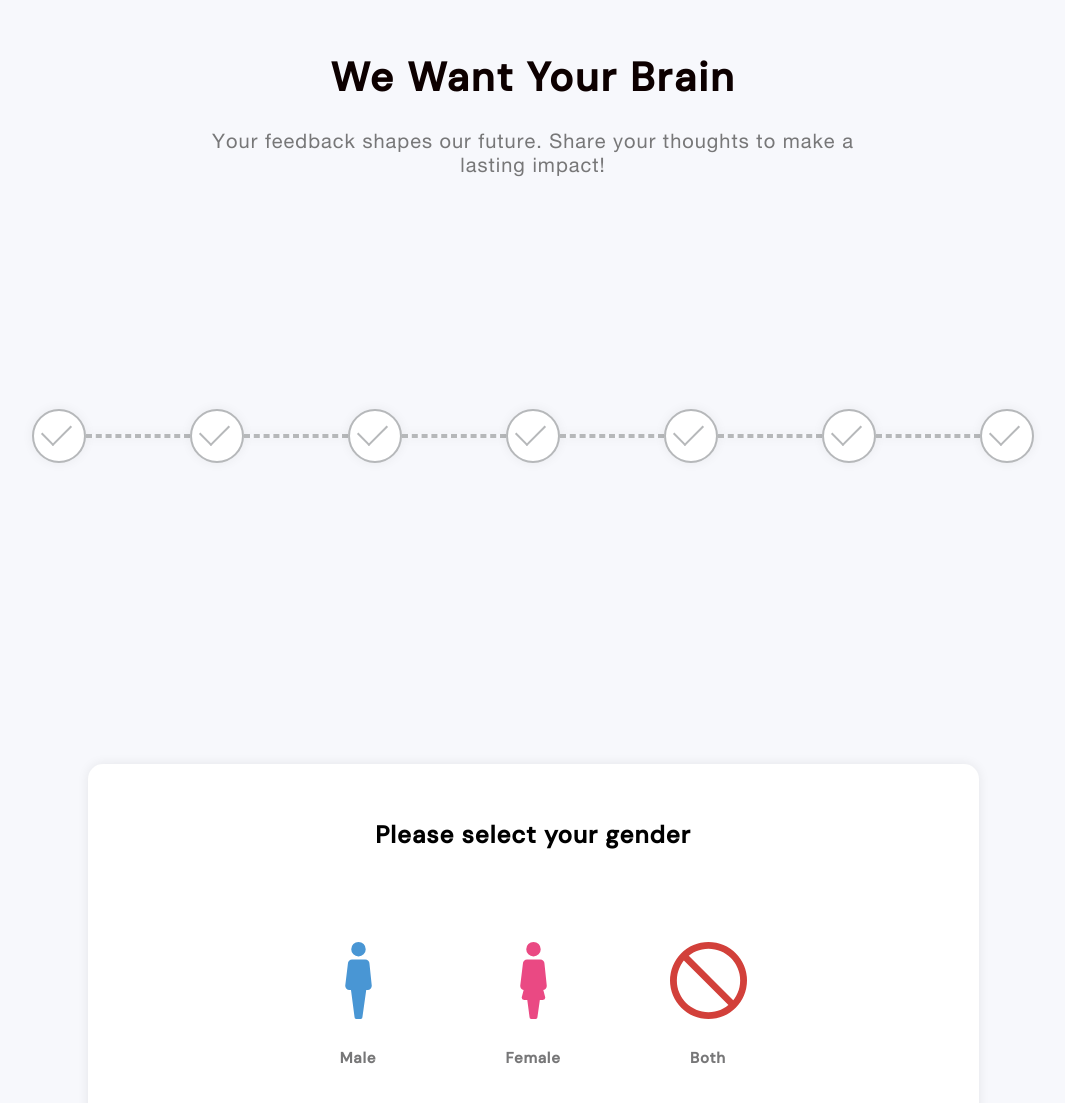
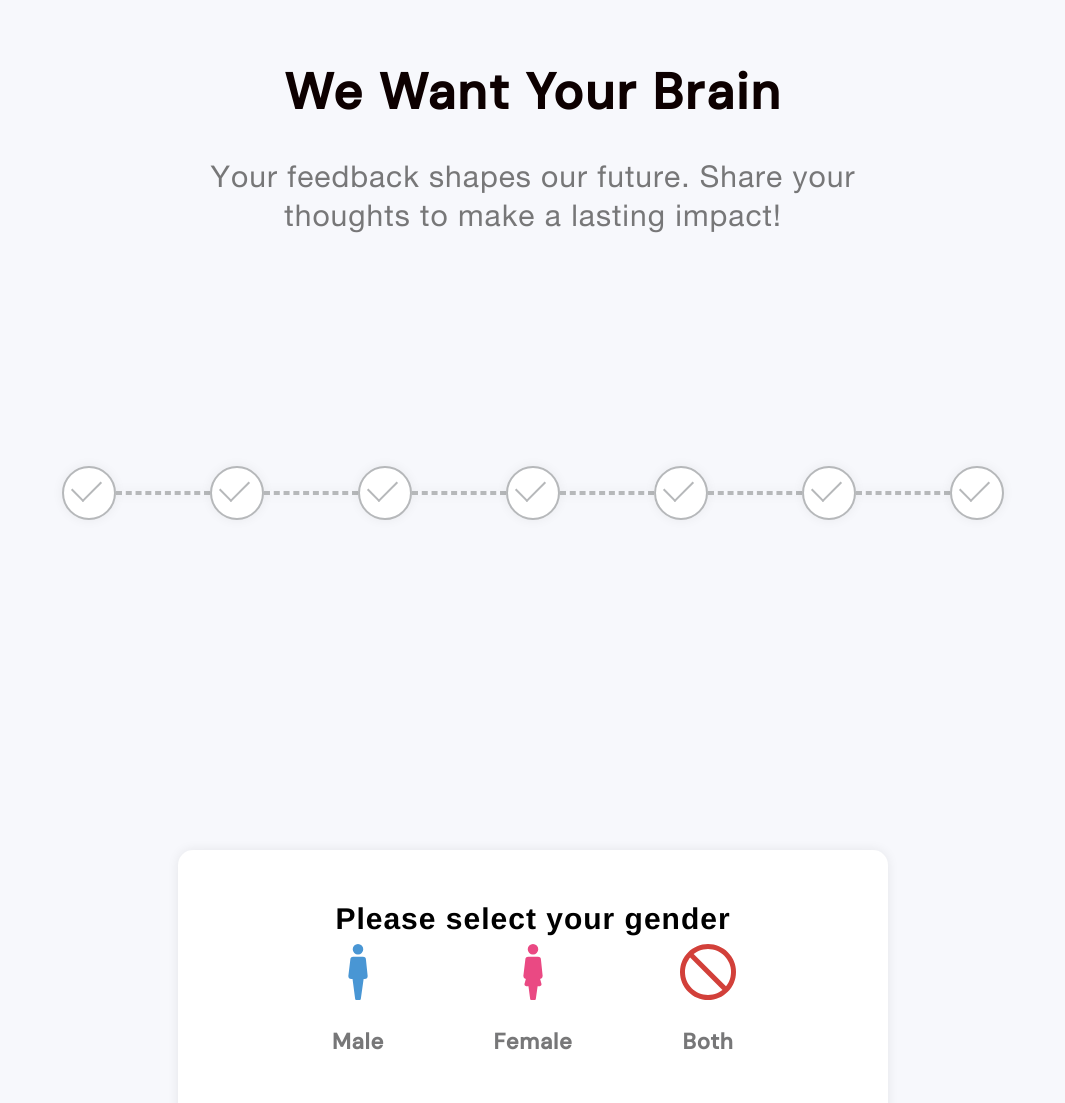
Before and after one commit to AshwiniSReddy/feedback_frontend, a React (Create React App) app: page / in a window 1280 px wide. Shown: the part 179-1282 px from the top of the page, without its empty margins (107-1172 px from the left). Built offline with nearby package versions, Linux system fonts and the light colour scheme.

Commit message:
added validation

```diff
--- a/src/App.css
+++ b/src/App.css
@@ -9,6 +9,9 @@
 }
 body {
   touch-action: manipulation; /* This allows panning and single-finger gestures but not pinch zoom */
+
+
+
 }
 
 .App::-webkit-scrollbar {
--- a/src/App.js
+++ b/src/App.js
@@ -34,6 +34,8 @@ function App() {
     // ...
   ]);
   const [selectedDiv, setSelectedDiv] = useState(-1); // New state to track the selected div
+  const [isRequired, setisRequired]=useState(false);
+  const [validationMessage, setValidationMessage] = useState(''); // New state for validation messages
   const [display_qaList, setDisplay_qaList] = useState([
     {
       id: 0,
@@ -84,12 +86,32 @@ function App() {
 
   ])
   const [currentIndex, setCurrentIndex] = useState(0);
+  // const handleNextClick = () => {
+  //     if (currentIndex < display_qaList.length ) {
+  //         setCurrentIndex(currentIndex + 1);
+  //     }
+  //    setSelectedDiv(-1);
+  // };
+
+
   const handleNextClick = () => {
-      if (currentIndex < display_qaList.length ) {
-          setCurrentIndex(currentIndex + 1);
-      }
-     setSelectedDiv(-1);
+    const currentAnswer = qaList[currentIndex].answer;
+    const isAnswerRequired = currentQA.image === null; // Assuming questions with no image require a text answer
+
+    // Check if the answer is required and the current answer is empty
+    if (isAnswerRequired && !currentAnswer.trim()) {
+      setValidationMessage('This field is required'); // Set the validation message
+      return; // Exit the function to prevent moving to the next question
+    }
+
+    // If the answer is provided or not required, clear any previous validation messages and move to the next question
+    setValidationMessage('');
+    if (currentIndex < display_qaList.length) {
+      setCurrentIndex(currentIndex + 1);
+    }
+    setSelectedDiv(-1); // Reset selected option for multiple-choice questions
   };
+
   const handleBackClick = () => {
     if (currentIndex > 0) {
         setCurrentIndex(currentIndex - 1);
@@ -137,7 +159,7 @@ const handleSubmit = async () => {
 
   return (
     <div className='App'>
-      <QAcontext.Provider value={{ qaList, setQaList, display_qaList, setDisplay_qaList,handleNextClick,currentQA, handleBackClick,currentIndex ,setQaList,handleSubmit,selectedDiv,setSelectedDiv}}>
+      <QAcontext.Provider value={{ qaList, setQaList, display_qaList, setDisplay_qaList,handleNextClick,currentQA, handleBackClick,currentIndex ,setQaList,handleSubmit,selectedDiv,setSelectedDiv,isRequired,setisRequired,validationMessage,setValidationMessage}}>
        <UsePreventZoom/>
         <Page />
 
--- a/src/Display/Display.css
+++ b/src/Display/Display.css
@@ -13,6 +13,11 @@
 
 }
 
+@font-face {
+    font-family: "Helvetica Neue";
+    src: url('../helveticaneue.ttf')
+}
+
 .display_question {
     width: 100%;
 
@@ -25,16 +30,20 @@
     display: flex;
     justify-content: center;
     align-items: center;
+    height: 25%;
 }
 
 .display_question_inner {
     width: 619px;
     height: 49px;
     text-align: center;
-    font: normal normal medium 20px/25px Helvetica Neue;
+    font-family: "Helvetica Neue";
+    font: normal normal medium 30px/39px Helvetica Neue;
+
     letter-spacing: 1px;
     color: #000000;
     opacity: 1;
+    height: 50%;
 }
 
 .display_image {
@@ -43,6 +52,7 @@
     justify-content: center;
     align-items: center;
     gap: 57px;
+    height: 100%;
 }
 
 .button {
@@ -56,6 +66,7 @@
     align-items: center;
     flex-direction: column;
     gap: 29px;
+    height: 100%;
 }
 
 .button img {
@@ -64,6 +75,8 @@
     /* UI Properties */
 
     opacity: 1;
+    height: 50%;
+    width: 100%;
 }
 
 .next {
@@ -91,7 +104,8 @@
     height: 20px;
     /* UI Properties */
     text-align: center;
-    font: normal normal 600 15px/20px DM Sans;
+    font: normal normal 600 22px/25px DM Sans;
+
     letter-spacing: 0.75px;
     color: #777778;
     text-transform: capitalize;
@@ -104,6 +118,9 @@
     flex-direction: column;
     height: 93px;
     gap: 57px;
+    font: normal normal 600 30px/39px Helvetica Neue;
+    height: 50%;
+
 }
 
 .display_textarea {
@@ -111,12 +128,15 @@
     display: flex;
     justify-content: center;
     align-items: center;
-
+    margin-top: 2%;
+    flex-direction: column;
+    gap: 1vw;
     opacity: 1;
 }
 
 textarea {
-    width: 327px;
+    /* width: 327px; */
+    width: 50%;
     height: 47px;
     /* UI Properties */
     background: #FFFFFF 0% 0% no-repeat padding-box;
@@ -145,3 +165,8 @@ textarea {
     /* padding-top: 12px;
     padding-left: 25px; */
 }
+
+.validation-message {
+    color: red;
+    margin-top: 5px;
+}
--- a/src/Display/Display.js
+++ b/src/Display/Display.js
@@ -3,7 +3,18 @@ import './Display.css'
 import { useContext, useState } from 'react'
 import { QAcontext } from '../createContext/createContext'
 function Display() {
-    const { display_qaList, handleNextClick, currentQA, qaList, setQaList, currentIndex,selectedDiv,setSelectedDiv } = useContext(QAcontext)
+    const { display_qaList, handleNextClick, currentQA, qaList, setQaList, currentIndex,selectedDiv,setSelectedDiv,validationMessage,setValidationMessage } = useContext(QAcontext)
+    const handleKeyPress = (e) => {
+        if (e.key === 'Enter') {
+            e.preventDefault(); // Prevent the default action of Enter key (new line)
+            if (!qaList[currentIndex].answer.trim()) {
+                setValidationMessage('This field is required'); // Set the validation message
+            } else {
+                setValidationMessage(''); // Clear any previous validation messages
+                handleNextClick(); // Move to the next question
+            }
+        }
+    };
 
 
     const handleClick = (selectedAnswer,index) => {
@@ -28,7 +39,7 @@ function Display() {
         setQaList(newQaList);
     };
       // Determine if the custom style should be applied
-      const customStyle = [1, 5, 6].includes(currentIndex) ? { width: '821px', height: '266px' } : {width:'821px',height:'354px'};
+      const customStyle = [1, 5, 6].includes(currentIndex) ? { width: '80vw', height: '18vh' ,gap:"3vw"} : {width:'80vh',height:'28vh'};
 
 
 
@@ -57,7 +68,9 @@ function Display() {
                             placeholder="Your answer"
                             value={qaList[currentIndex].answer}
                             onChange={handleTextareaChange}
+                            onKeyDown={handleKeyPress} // Add this line
                         />
+                         {validationMessage && <div className="validation-message">{validationMessage}</div>} {/* Display the validation message if it exists */}
                     </div>
                 )}
             </div>
--- a/src/page/page.css
+++ b/src/page/page.css
@@ -26,17 +26,17 @@
 .feedback_inner {
     display: flex;
     flex-direction: column;
-    gap: 26px;
+    gap: 3vw;
     width: 100%;
     margin-top: 114px;
 }
 
 .head {
-    width: 417px;
+    /* width: 417px; */
     height: 52px;
     /* UI Properties */
     text-align: left;
-    font: normal normal bold 40px/52px DM Sans;
+    font: normal normal bold 50px/62px DM Sans;
     letter-spacing: 2px;
     color: #0D0000;
     text-transform: capitalize;
@@ -68,7 +68,7 @@
     /* UI Properties */
     text-align: center;
     /* font-family: "Helvetica Neue"; */
-    font: normal normal normal 20px/24px Helvetica Neue;
+    font: normal normal normal 30px/39px Helvetica Neue;
     letter-spacing: 1px;
     color: #777778;
     opacity: 1;
@@ -122,7 +122,7 @@
 }
 
 .dotted_line {
-    width: 100px;
+    width: 90px;
     height: 0px;
     /* UI Properties */
     box-shadow: 0px 0px 12px #0000000F;
```
